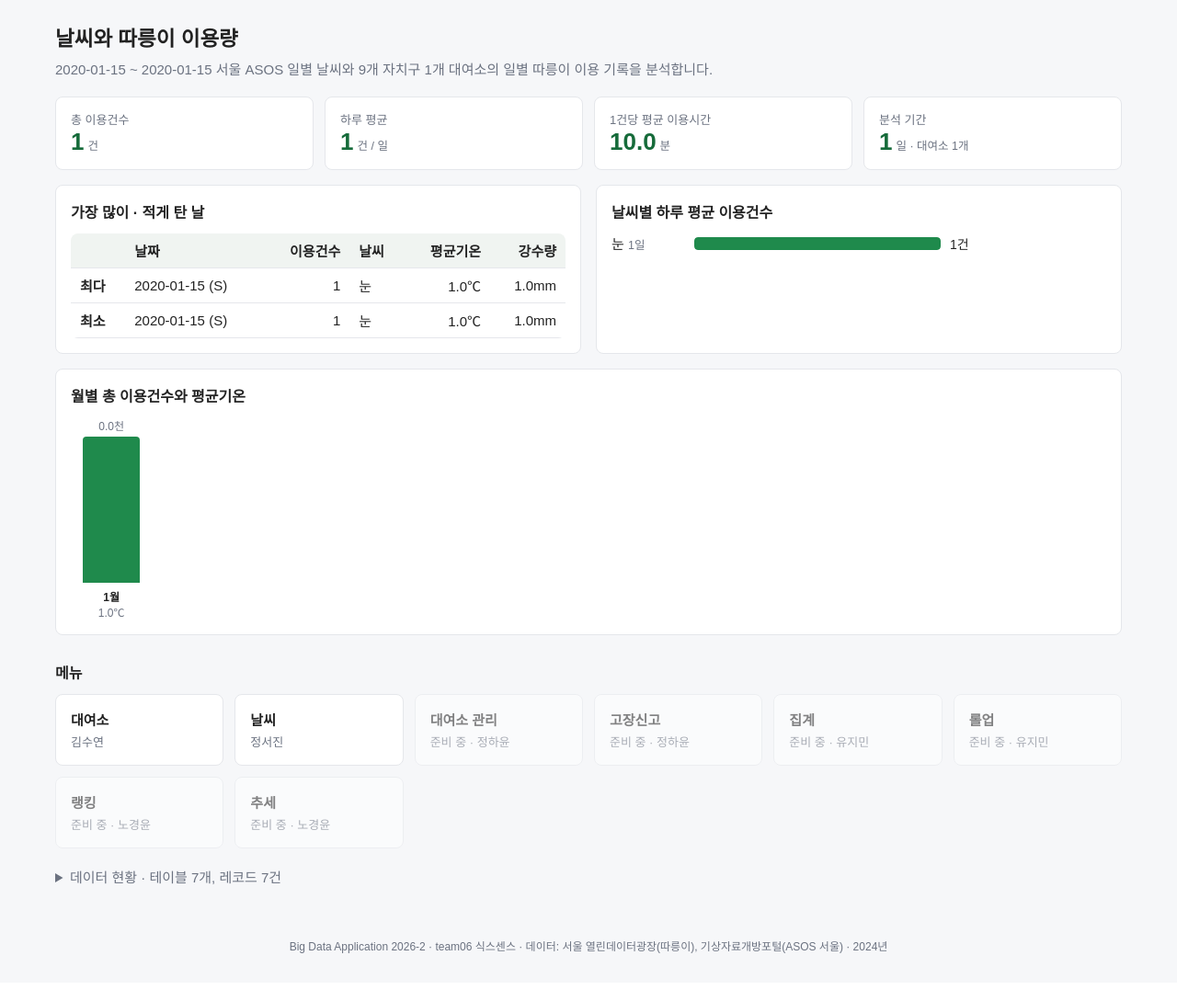
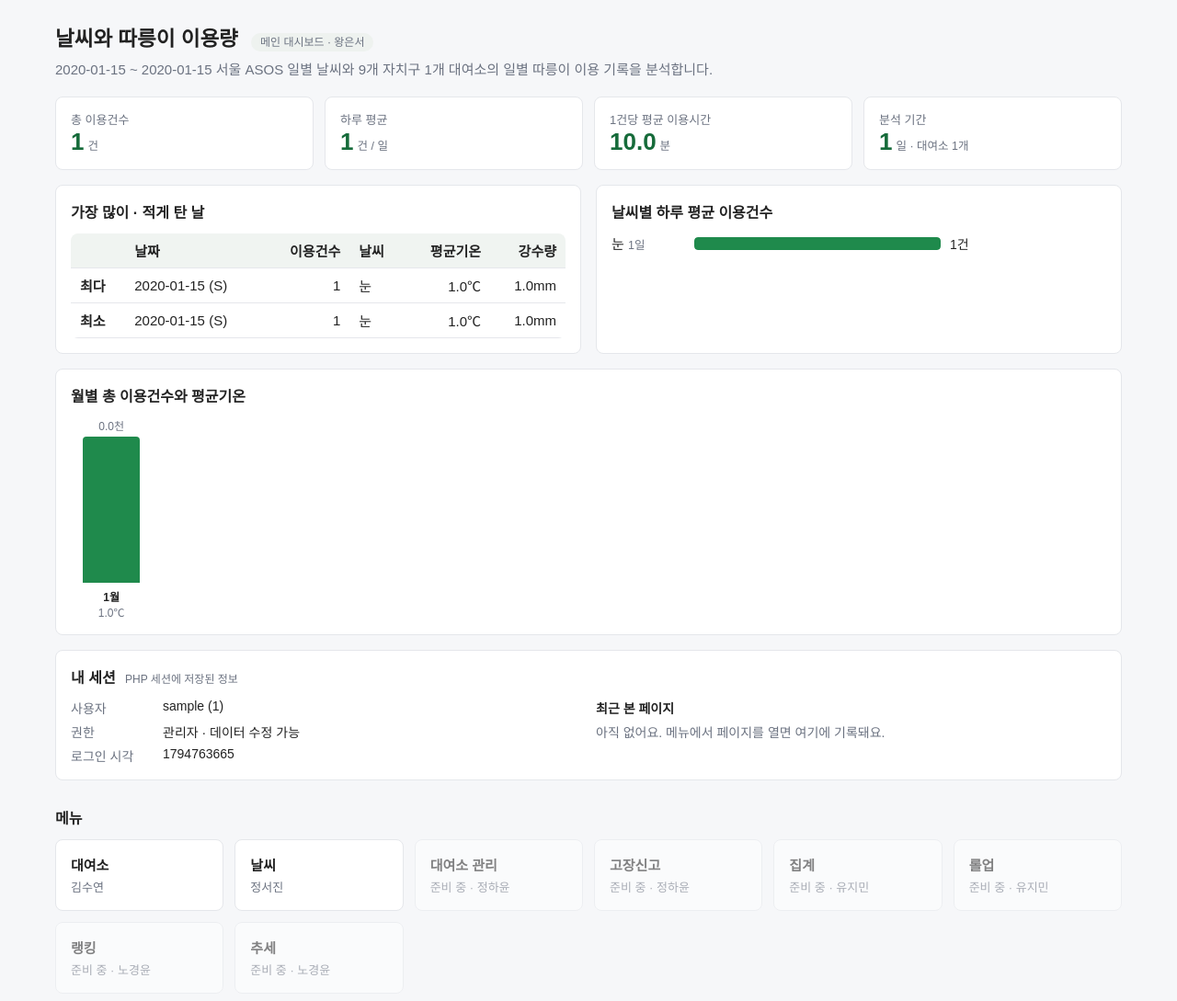
Before and after one commit to hayun524/BigDataApplication_2026_2, a PHP site: page / in a window 1280 px wide. Shown: the part 91-1180 px from the top of the page at 92% size. Before the commit the page ends 1128 px from the top, so only its background shows below. Run offline with PHP 8.4, Linux system fonts and the light colour scheme; the visitor is signed in with stand-in values (Sample User, id 1); tables that the repository leaves empty hold one stand-in row (values such as "Sample post").

Commit message:
feat(common): 세션 정보·최근 본 페이지 표시, 메인 대시보드 담당 표시

```diff
--- a/assets/css/style.css
+++ b/assets/css/style.css
@@ -34,6 +34,7 @@ a { color: var(--green-dark); }
 .user { font-size: 14px; }
 .badge { background: var(--green); color: #fff; border-radius: 4px; padding: 1px 6px; font-size: 12px; }
 .logout { margin-left: 10px; color: var(--muted); }
+.login-at { margin-left: 8px; color: var(--muted); font-size: 12px; }
 .menu {
   display: flex; flex-wrap: wrap; gap: 4px;
   max-width: 1200px; margin: 0 auto; padding: 0 20px 8px;
@@ -130,6 +131,22 @@ h3 { margin: 0 0 12px; font-size: 16px; }
 .month-label { margin-top: 6px; font-weight: 600; }
 .month-temp { color: var(--muted); }
 
+/* 메인 대시보드 담당 표시 */
+.owner-tag { font-size: 12px; font-weight: 400; color: var(--muted); background: #eef2ef;
+  border-radius: 999px; padding: 3px 10px; margin-left: 8px; vertical-align: middle; }
+
+/* 내 세션 */
+.session-panel h3 small { color: var(--muted); font-weight: 400; font-size: 12px; margin-left: 6px; }
+.session-grid { display: grid; grid-template-columns: 1fr 1fr; gap: 16px; }
+.session-info { display: grid; grid-template-columns: 90px 1fr; gap: 6px 10px; margin: 0; font-size: 14px; }
+.session-info dt { color: var(--muted); }
+.session-info dd { margin: 0; }
+.recent { font-size: 14px; }
+.recent ol { margin: 6px 0 0; padding-left: 20px; }
+.recent li { margin: 3px 0; }
+.recent small, .empty-note { color: var(--muted); }
+.empty-note { margin: 6px 0 0; }
+
 /* 데이터 현황 */
 .data-status { margin-top: 20px; }
 .data-status summary { cursor: pointer; color: var(--muted); margin-bottom: 8px; }
@@ -158,5 +175,6 @@ h3 { margin: 0 0 12px; font-size: 16px; }
   .bar-row { grid-template-columns: 64px 1fr; }
   .bar-value { grid-column: 2; }
   .month-chart { gap: 2px; }
+  .session-grid { grid-template-columns: 1fr; }
   .month-value, .month-temp { font-size: 10px; }
 }
--- a/config.php
+++ b/config.php
@@ -41,6 +41,8 @@ try {
 // 작성자: 왕은서 — PHP 세션 시작 (지침 2-(6))
 //   세션 키 : user_id, login_id, user_name, role, login_at
 // ---------------------------------------------------------------------
+date_default_timezone_set('Asia/Seoul');   // 작성자: 왕은서 — 세션에 저장하는 시각을 한국 시간으로
+
 if (session_status() === PHP_SESSION_NONE) {
     session_start();
 }
--- a/header.php
+++ b/header.php
@@ -41,9 +41,26 @@ $MENU = [
     'window.php'         => ['추세',      '노경윤'],
 ];
 
+// ---------------------------------------------------------------------
+// 작성자: 왕은서 — 최근 본 페이지 기록 (PHP 세션, 지침 2-(6))
+//   메뉴에 있는 페이지를 열 때마다 세션에 [페이지, 시각]을 저장한다.
+//   같은 페이지는 맨 앞으로 옮기고 최대 5개까지만 남긴다. 홈(index.php)은 제외
+// ---------------------------------------------------------------------
+if (isset($MENU[$current_page]) && $current_page !== 'index.php') {
+    $recent = [];
+    foreach ($_SESSION['recent_pages'] ?? [] as $r) {
+        if ($r['page'] !== $current_page) {
+            $recent[] = $r;
+        }
+    }
+    array_unshift($recent, ['page' => $current_page, 'at' => date('H:i')]);
+    $_SESSION['recent_pages'] = array_slice($recent, 0, 5);
+}
+
 $page_title = $page_title ?? ($MENU[$current_page][0] ?? '따릉이 × 날씨');
 $user_name  = htmlspecialchars($_SESSION['user_name'] ?? '', ENT_QUOTES, 'UTF-8');
 $is_admin   = ($_SESSION['role'] ?? '') === 'admin';
+$login_time = isset($_SESSION['login_at']) ? substr($_SESSION['login_at'], 11, 5) : '';
 ?>
 <!DOCTYPE html>
 <html lang="ko">
@@ -59,6 +76,7 @@ $is_admin   = ($_SESSION['role'] ?? '') === 'admin';
     <a class="brand" href="index.php">따릉이 × 날씨 <small>team06 식스센스</small></a>
     <div class="user">
       <?= $user_name ?>님<?= $is_admin ? ' <span class="badge">관리자</span>' : '' ?>
+      <?php if ($login_time !== ''): ?><span class="login-at">로그인 <?= $login_time ?></span><?php endif; ?>
       <a class="logout" href="logout.php">로그아웃</a>
     </div>
   </div>
--- a/index.php
+++ b/index.php
@@ -119,7 +119,7 @@ $count_total = array_sum($counts);
 $fmt = function ($n, $dec = 0) { return number_format((float)$n, $dec); };
 ?>
 <main class="container">
-  <h2>날씨와 따릉이 이용량</h2>
+  <h2>날씨와 따릉이 이용량 <span class="owner-tag">메인 대시보드 · 왕은서</span></h2>
   <p class="lead">
     <?= idx_h($summary['first_date']) ?> ~ <?= idx_h($summary['last_date']) ?> 서울 ASOS 일별 날씨와
     9개 자치구 <?= (int)$summary['stations'] ?>개 대여소의 일별 따릉이 이용 기록을 분석합니다.
@@ -186,6 +186,31 @@ $fmt = function ($n, $dec = 0) { return number_format((float)$n, $dec); };
     </div>
   </section>
 
+  <!-- 내 세션 정보 + 최근 본 페이지 (PHP 세션, 지침 2-(6)) — 작성자: 왕은서 -->
+  <section class="panel session-panel">
+    <h3>내 세션 <small>PHP 세션에 저장된 정보</small></h3>
+    <div class="session-grid">
+      <dl class="session-info">
+        <dt>사용자</dt><dd><?= idx_h($_SESSION['user_name'] ?? '') ?> (<?= idx_h($_SESSION['login_id'] ?? '') ?>)</dd>
+        <dt>권한</dt><dd><?= ($_SESSION['role'] ?? '') === 'admin' ? '관리자 · 데이터 수정 가능' : '일반 사용자 · 조회만 가능' ?></dd>
+        <dt>로그인 시각</dt><dd><?= idx_h($_SESSION['login_at'] ?? '-') ?></dd>
+      </dl>
+      <div class="recent">
+        <strong>최근 본 페이지</strong>
+        <?php if (empty($_SESSION['recent_pages'])): ?>
+          <p class="empty-note">아직 없어요. 메뉴에서 페이지를 열면 여기에 기록돼요.</p>
+        <?php else: ?>
+          <ol>
+            <?php foreach ($_SESSION['recent_pages'] as $r):
+                if (!isset($MENU[$r['page']])) continue; ?>
+              <li><a href="<?= idx_h($r['page']) ?>"><?= idx_h($MENU[$r['page']][0]) ?></a> <small><?= idx_h($r['at']) ?></small></li>
+            <?php endforeach; ?>
+          </ol>
+        <?php endif; ?>
+      </div>
+    </div>
+  </section>
+
   <!-- 메뉴 -->
   <h3>메뉴</h3>
   <div class="cards">
```
